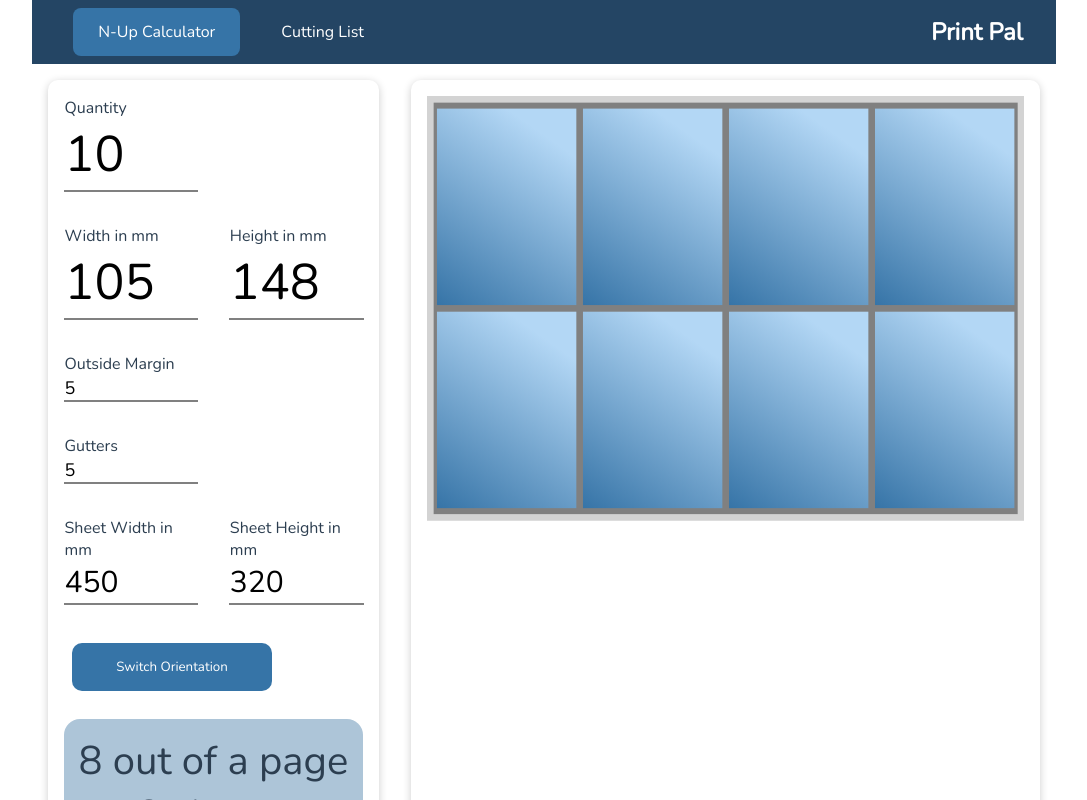
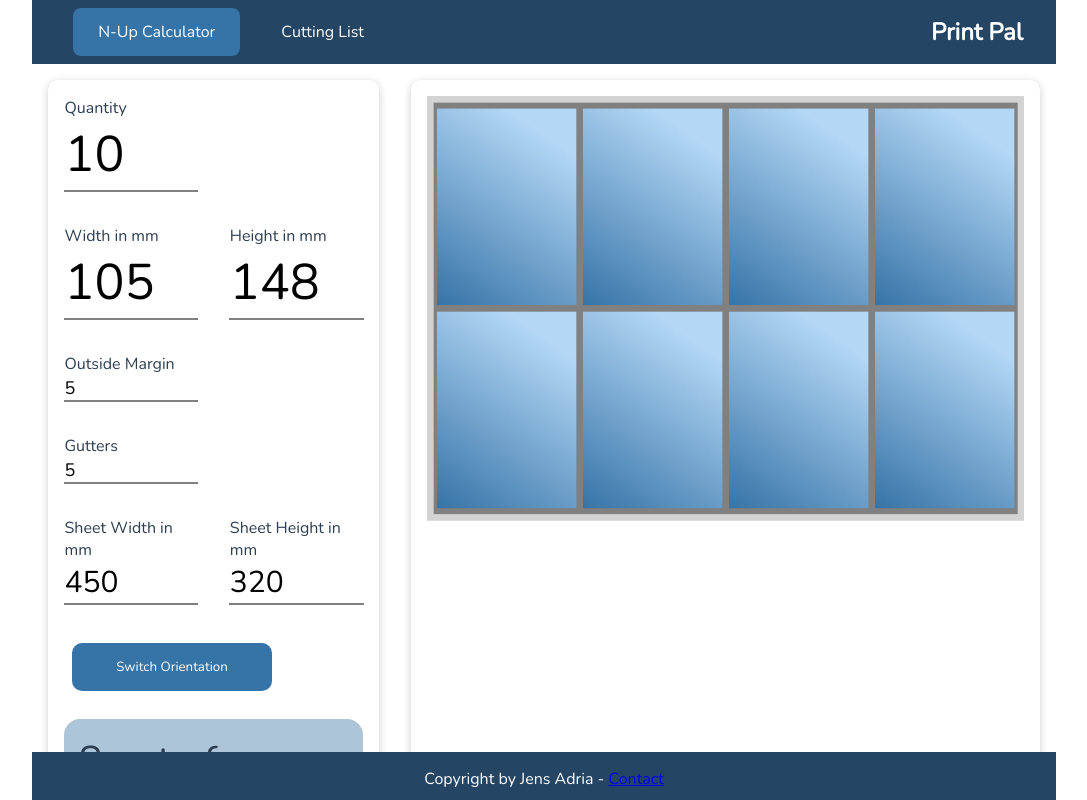
Before and after one commit to jensadria/print-pal, a Vue app: page /nup in a window 1280 px wide. Shown: the top 800 px of the page, without its empty margins (96-1183 px from the left). Built offline with nearby package versions, Linux system fonts and the light colour scheme.

Commit message:
Added extra validation for inputs too big, added footer and contact email, max height on svg

```diff
--- a/src/App.vue
+++ b/src/App.vue
@@ -2,16 +2,19 @@
   <div class="container">
     <the-header></the-header>
     <router-view></router-view>
+    <the-footer></the-footer>
   </div>
 </template>
 
 <script>
 import TheHeader from './components/layout/TheHeader.vue';
+import TheFooter from './components/layout/TheFooter.vue';
 
 export default {
   name: 'App',
   components: {
     TheHeader,
+    TheFooter,
   },
 };
 </script>
--- /dev/null
+++ b/src/components/layout/TheFooter.vue
@@ -0,0 +1,29 @@
+<template>
+  <footer>
+    <div class="footer-content">
+      <p>
+        Copyright by Jens Adria -
+        <a href="mailto:yencey@gmail.com">Contact</a>
+      </p>
+    </div>
+  </footer>
+</template>
+
+<script>
+export default {};
+</script>
+
+<style>
+footer {
+  background: var(--mid-blue);
+  color: #ffffff;
+  bottom: 0;
+  height: 3rem;
+  width: 80vw;
+  position: fixed;
+}
+
+.footer-content {
+  padding: 1rem;
+}
+</style>
--- a/src/components/nup/NupFormCalc.vue
+++ b/src/components/nup/NupFormCalc.vue
@@ -88,6 +88,9 @@
               The areas "Width", "Height", "Sheet Width" and "Sheet Height"
               cannot be 0
             </p>
+            <p v-if="tooBigForSheet">
+              The width or height is too big for the sheet
+            </p>
           </form>
         </div>
         <div class="results">
@@ -98,17 +101,20 @@
     </base-card>
     <base-card>
       <!-- <div id="svgContainer"></div> -->
+      <div class="svg-wrapper">
         <svg
           id="svgContainer"
           xmlns="http://www.w3.org/2000/svg"
           xmlns:xlink="http://www.w3.org/1999/xlink"
-        width="auto"
-        height="auto"
+          width="100%"
+          height="100%"
+          style="max-height: 80vh"
           preserveAspectRatio="xMinYMin"
           :viewBox="'0 0 ' + nUpInput.sheetWidth + ' ' + nUpInput.sheetHeight"
         >
           <rect width="100%" height="100%" fill="lightgray" id="sheetSizeSvg" />
         </svg>
+      </div>
     </base-card>
   </div>
 </template>
@@ -130,10 +136,11 @@ export default {
         timesAcrossWidth: 0,
         timesAcrossLength: 0,
         nUp1: 0,
-        nUp2: 0,
+        // nUp2: 0,
         sheetsAmount: 0,
       },
       allAreasFilled: true,
+      tooBigForSheet: false,
       xmlns: 'http://www.w3.org/2000/svg',
     };
   },
@@ -170,7 +177,7 @@ export default {
     },
     imposeOnSheet() {
       this.validateFields();
-      if (!this.allAreasFilled) {
+      if (!this.allAreasFilled || this.tooBigForSheet) {
         return;
       }
 
@@ -183,12 +190,12 @@ export default {
       this.nUpResult.timesAcrossLength = j;
 
       // SECOND ORIENTATION
-      const m = this.imposer(height, this.activeWidth, gutters);
-      const n = this.imposer(width, this.activeHeight, gutters);
+      //   const m = this.imposer(height, this.activeWidth, gutters);
+      //   const n = this.imposer(width, this.activeHeight, gutters);
 
       //   Calculate nUps
       this.nUpResult.nUp1 = i * j;
-      this.nUpResult.nUp2 = m * n;
+      //   this.nUpResult.nUp2 = m * n;
 
       this.drawOnSheet();
     },
@@ -258,7 +265,6 @@ export default {
           print.setAttributeNS(null, 'x', startingPointX);
           print.setAttributeNS(null, 'y', startingPointY);
           print.setAttributeNS(null, 'fill', 'url(#gradient');
-          //   print.setAttributeNS(null, 'id', '#print-rect');
           svgContainer.appendChild(print);
 
           startingPointX = startingPointX + width + gutters;
@@ -290,15 +296,26 @@ export default {
     //   this.nUpInput.sheetHeight = 320;
     // },
     validateFields() {
+      const { width, height, sheetWidth, sheetHeight, margins } = this.nUpInput;
+
       if (
-        this.nUpInput.width === 0 ||
-        this.nUpInput.height === 0 ||
-        this.nUpInput.sheetWidth === 0 ||
-        this.nUpInput.sheetHeight === 0
+        width === 0 ||
+        height === 0 ||
+        sheetWidth === 0 ||
+        sheetHeight === 0
       ) {
         this.allAreasFilled = false;
       } else {
         this.allAreasFilled = true;
+      }
+
+      if (
+        width > sheetWidth - 2 * margins ||
+        height > sheetHeight - 2 * margins
+      ) {
+        this.tooBigForSheet = true;
+      } else {
+        this.tooBigForSheet = false;
       }
     },
   },
@@ -439,21 +456,4 @@ input:focus {
   justify-content: left;
   margin-top: 30px;
 }
-
-.canvas-container {
-  max-height: 100%;
-  display: flex;
-  min-width: 500px;
-  max-height: 700px;
-  max-width: auto;
-}
-
-#nup-canvas {
-  /* border: 1px solid red; */
-  background-color: var(--cool-gray);
-  /* position: relative; */
-  width: 100%;
-
-  height: auto;
-}
 </style>
```
Lines whose indentation alone changed are shown as unchanged.
